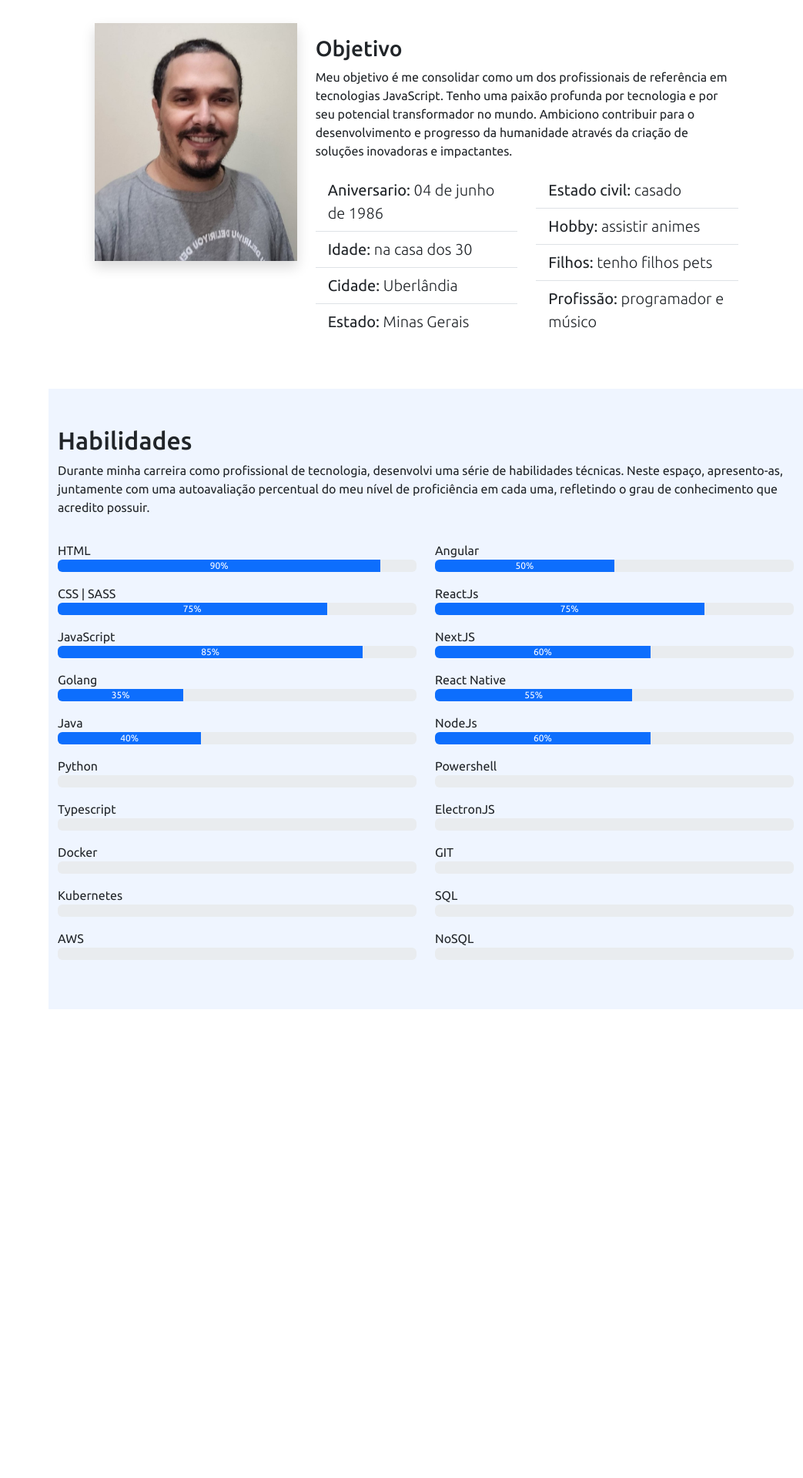
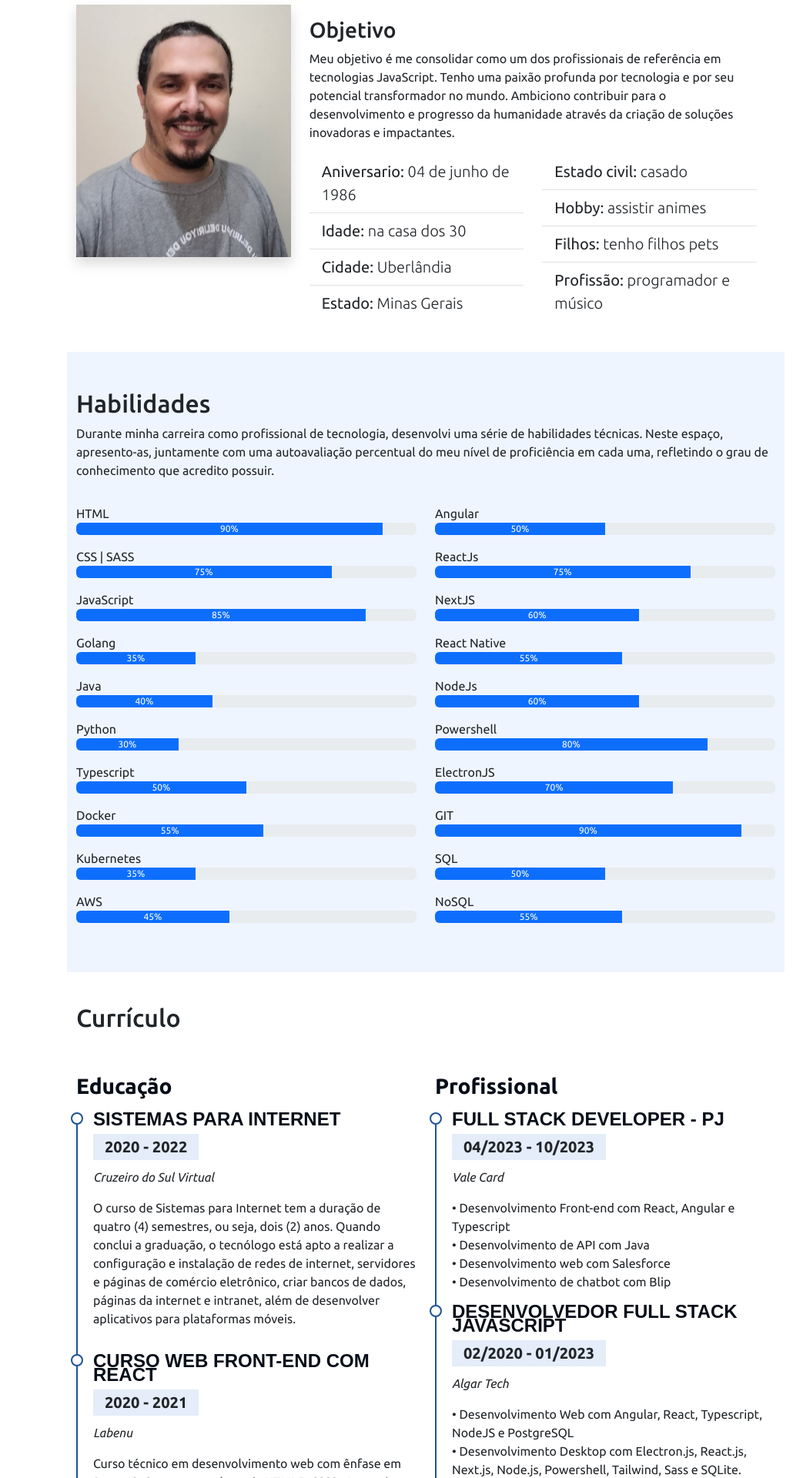
Before and after one commit to Vulquimar-Silva/portfolio-2024, a Flask app: page / in a window 1280 px wide. Shown: the part 1040-2960 px from the top of the page at 77% size, without its empty margins (237-1280 px from the left). Before the commit the page ends 2351 px from the top, so only its background shows below. Run offline with Flask 3, Linux system fonts and the light colour scheme; some libraries are stand-ins or nearby versions.

Commit message:
seção curriculo

```diff
--- a/templates/index.html
+++ b/templates/index.html
@@ -56,19 +56,19 @@
                     </a>
                 </li>
                 <li class="nav-item">
-                    <a class="nav-link" href="#">
+                    <a class="nav-link" href="#curriculo">
                         <i class="bi bi-file-earmark"></i>
                         Currículo
                     </a>
                 </li>
                 <li class="nav-item">
-                    <a class="nav-link" href="#">
+                    <a class="nav-link" href="#portfolio">
                         <i class="bi bi-collection"></i>
                         Portfólio
                     </a>
                 </li>
                 <li class="nav-item">
-                    <a class="nav-link" href="#">
+                    <a class="nav-link" href="#contato">
                         <i class="bi bi-envelope"></i>
                         Contato
                     </a>
@@ -95,14 +95,15 @@
             </div>
         </section>
 
-        <section class="row m-5" id="sobre">
+        <section class="row m-4" id="sobre">
             <div class="row w-100">
                 <div class="col-md-12" data-anime="down">
                     <h2 class="pt-3">Sobre</h2>
                     <p>
                         Sou desenvolvedor de software com experiência em uma gama de tecnologias, incluindo
                         JavaScript, HTML, CSS3,
-                        Sass, TypeScript, React, React Native, Next.js, Angular, Node.js, Electron.js, Golang, Java, Python, Powershell, AWS,
+                        Sass, TypeScript, React, React Native, Next.js, Angular, Node.js, Electron.js, Golang, Java,
+                        Python, Powershell, AWS,
                         Docker,
                         Kubernetes, MongoDB, PostgreSQL e MySQL. Minha abordagem é de aprendizado
                         contínuo e colaboração próxima com clientes para desenvolver soluções práticas, escaláveis e
@@ -167,13 +168,15 @@
             </div>
         </section>
 
-        <section class="mt-5 section-bg" id="habilidades">
+        <section class="m-4 section-bg" id="habilidades">
 
             <div class="container pb-5">
                 <h2 class='pt-5'>Habilidades</h2>
                 <p>
-                    Durante minha carreira como profissional de tecnologia, desenvolvi uma série de habilidades técnicas.
-                    Neste espaço, apresento-as, juntamente com uma autoavaliação percentual do meu nível de proficiência em cada uma,
+                    Durante minha carreira como profissional de tecnologia, desenvolvi uma série de habilidades
+                    técnicas.
+                    Neste espaço, apresento-as, juntamente com uma autoavaliação percentual do meu nível de proficiência
+                    em cada uma,
                     refletindo o grau de conhecimento que acredito possuir.
                 </p>
 
@@ -226,10 +229,11 @@
                         </div>
                         <p class="mt-3 mb-0">AWS</p>
                         <div class="progress mb-3">
-                            <div class="progress-bar" data-anime="left" role="progressbar" style="width: 45%;" aria-valuenow="45"
-                                aria-valuemin="0" aria-valuemax="100">45%</div>
+                            <div class="progress-bar" data-anime="left" role="progressbar" style="width: 45%;"
+                                aria-valuenow="45" aria-valuemin="0" aria-valuemax="100">45%</div>
                         </div>
                     </div>
+
                     <div class="col-md-6">
                         <p class="mt-3 mb-0">Angular</p>
                         <div class="progress">
@@ -287,6 +291,106 @@
             </div>
 
         </section>
+
+        <section class="m-4 cv" id="curriculo">
+
+            <div class="container pb-5">
+                <h2 class="pt-3 pb-4">Currículo</h2>
+
+                <div class="row">
+
+                    <div class="col-md-6">
+                        <h3 class="cv-title">Educação</h3>
+
+                        <div class='cv-item' data-anime="up">
+                            <h4>Sistemas para internet</h4>
+                            <h5>2020 - 2022</h5>
+                            <p><em>Cruzeiro do Sul Virtual</em></p>
+                            <p>
+                                O curso de Sistemas para Internet tem a duração de quatro (4) semestres, ou seja, dois
+                                (2) anos.
+                                Quando conclui a graduação, o tecnólogo está apto a realizar a configuração e instalação
+                                de
+                                redes de internet, servidores e páginas de comércio eletrônico, criar bancos de dados,
+                                páginas da internet e intranet,
+                                além de desenvolver aplicativos para plataformas móveis.
+                            </p>
+                        </div>
+
+                        <div class='cv-item' data-anime="up">
+                            <h4>Curso Web Front-End com React</h4>
+                            <h5>2020 - 2021</h5>
+                            <p><em>Labenu</em></p>
+                            <p>
+                                Curso técnico em desenvolvimento web com ênfase em ReactJS.
+                                O programa abrangia HTML5, CSS3,
+                                Javascript, e React.js, incluindo styled-components, hooks, classes, componentes e props.
+                                Além disso, adquiri conhecimento em Firebase do Google e desenvolvimento de soft skills.
+                            </p>
+                        </div>
+
+                        <div class='cv-item' data-anime="up">
+                            <h4>Técnico em Informatica</h4>
+                            <h5>2015 - 2016</h5>
+                            <p><em>Escola Técnica em Uberlândia</em></p>
+                            <p>
+                                Durante o curso técnico que realizei, fui imerso em uma ampla gama de temas, partindo de redes em nível intermediário
+                                até a criação de aplicativos desktop usando Delphi 2010. Além disso, adquiri experiência em criação de páginas web
+                                utilizando PHP e explorei fundamentos
+                                de design gráfico.
+                            </p>
+                        </div>
+
+                    </div>
+
+                    <div class="col-md-6">
+                        <h3 class="cv-title">Profissional</h3>
+
+                        <div class='cv-item' data-anime="up">
+                            <h4>Full Stack Developer - PJ</h4>
+                            <h5>04/2023 - 10/2023</h5>
+                            <p><em>Vale Card</em></p>
+                            <span>• Desenvolvimento Front-end com React, Angular e Typescript</span><br />
+                            <span>• Desenvolvimento de API com Java</span><br />
+                            <span>• Desenvolvimento web com Salesforce</span><br />
+                            <span>• Desenvolvimento de chatbot com Blip</span><br />
+                        </div>
+                        <div class='cv-item' data-anime="up">
+                            <h4>Desenvolvedor Full stack Javascript</h4>
+                            <h5>02/2020 - 01/2023</h5>
+                            <p><em>Algar Tech</em></p>
+                            <span>• Desenvolvimento Web com Angular, React, Typescript, NodeJS e PostgreSQL</span><br />
+                            <span>• Desenvolvimento Desktop com Electron.js, React.js, Next.js, Node.js, Powershell,
+                                Tailwind, Sass e SQLite.</span><br />
+                            <span>• Atividades Devops com AWS, Ansible, Kubernetes, Docker, Gitlab,
+                                Terraform.</span><br />
+                            <span>• Criações de chatbot com o framework telegraf e Node.js.</span><br />
+                            <span>• Criação de scripts powershell</span><br />
+                        </div>
+
+                        <div class='cv-item' data-anime="up">
+                            <h4>Service Desk</h4>
+                            <h5>06/2014 - 09/2018</h5>
+                            <p><em>Callink Serviços de Call Center</em></p>
+                            <span>• Resolução remota de incidentes em sistemas Windows 7 e Windows 10.</span><br />
+                            <span>• Atividades no Active Directory.</span><br />
+                            <span>• Monitoramento de alarmes pelo sistema Zabbix.</span><br />
+                            <span>• Backup e restore de arquivos na rede via Data Protector.</span><br />
+                            <span>• Mudança de layout operacional e montagem de desktops.</span><br />
+                            <span>• Suporte para sistemas Bradesco, NET, Claro, Tribanco, Santander e
+                                Cielo.</span><br />
+                            <span>• Suporte a ferramentas Googles G-Suite.</span><br />
+                            <span>• Configuração de Ramais Avaya e Cisco.</span><br />
+                            <span>• Desenvolvimento de chatbot com NodeJS e Telegraf.</span><br />
+                            <span>• Criação de scripts com Powershell.</span><br />
+                            </p>
+                        </div>
+                    </div>
+
+                </div>
+            </div>
+
+        </section>
     </main>
 
     <script src="../static/bootstrap/js/bootstrap.bundle.min.js"></script>
```
